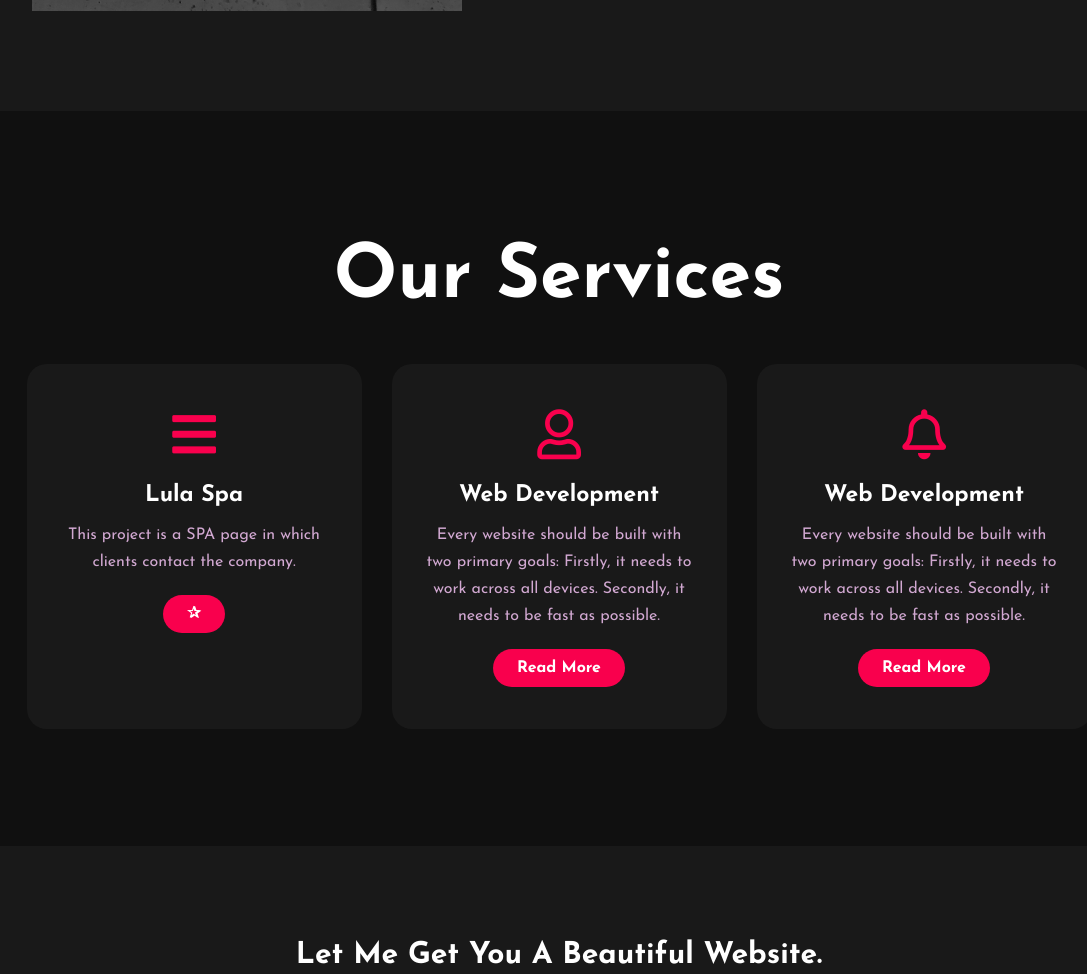
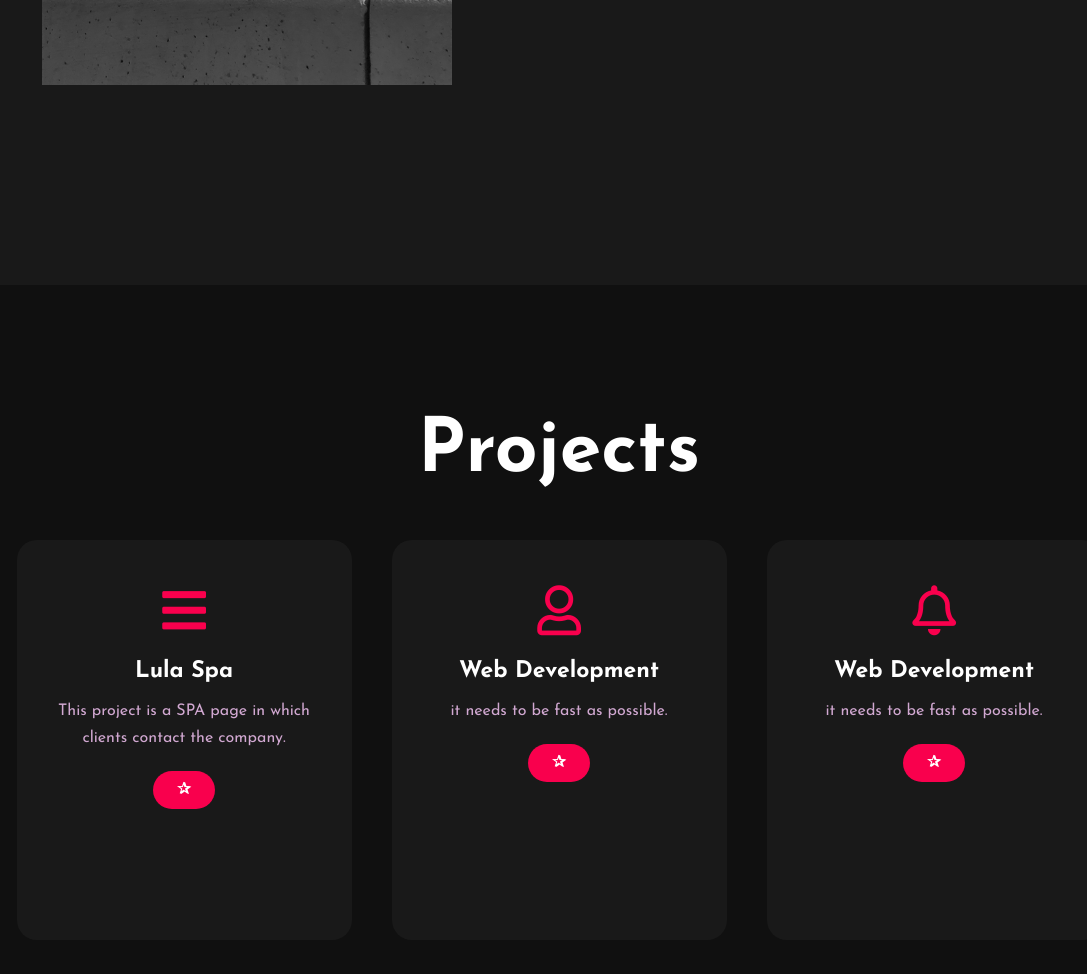
Before and after one commit to JuanchoNeevot/portafolioCV, a plain HTML site: page index.html in a window 1280 px wide. Shown: the part 1462-2436 px from the top of the page, without its empty margins (81-1168 px from the left). Drawn offline with Linux system fonts and the light colour scheme.

Commit message:
second commit

```diff
--- a/css/style.css
+++ b/css/style.css
@@ -113,6 +113,8 @@ h4{
 .about img{
 	height: auto;
 	width: 430px;
+	display: flex;
+	padding: 100px 10px;
 }
 .about-text{
 	width: 550px;
@@ -166,13 +168,19 @@ button:hover{
 	background: #101010;
 	width: 100%;
 	padding: 100px 0px;
+	text-align: center;
+	align-items: center;
+	display:block;
+	justify-content: center;
 }
 .title h2{
 	color: white;
 	font-size: 75px;
-	width: 1130px;
+	width: 500
+	px;
 	margin: 30px auto;
 	text-align: center;
+
 }
 .box{
 	display: flex;
@@ -181,12 +189,12 @@ button:hover{
 	min-height: 400px;
 }
 .card{
-	height: 365px;
+	height: 400px;
 	width: 335px;
 	padding: 20px 35px;
 	background: #191919;
 	border-radius: 20px;
-	margin: 15px;
+	margin: 20px;
 	position: relative;
 	overflow: hidden;
 	text-align: center;
--- a/index.html
+++ b/index.html
@@ -53,7 +53,7 @@
 	<!-----service section start----------->
 	<div class="service" id="projectos" >
 		<div class="title">
-			<h2>Our Services</h2>
+			<h2>Projects</h2>
 		</div>
 
 		<div class="box">
@@ -73,10 +73,10 @@
 				<i class="far fa-user"></i>
 				<h5>Web Development</h5>
 				<div class="pra">
-					<p>Every website should be built with two primary goals: Firstly, it needs to work across all devices. Secondly, it needs to be fast as possible.</p>
+					<p>it needs to be fast as possible.</p>
 
 					<p style="text-align: center;">
-						<a class="button" href="#">Read More</a>
+						<a class="button" href="#">✰</a>
 					</p>
 				</div>
 			</div>
@@ -85,10 +85,10 @@
 				<i class="far fa-bell"></i>
 				<h5>Web Development</h5>
 				<div class="pra">
-					<p>Every website should be built with two primary goals: Firstly, it needs to work across all devices. Secondly, it needs to be fast as possible.</p>
+					<p>it needs to be fast as possible.</p>
 
 					<p style="text-align: center;">
-						<a class="button" href="#">Read More</a>
+						<a class="button" href="#">✰</a>
 					</p>
 				</div>
 			</div>
```
